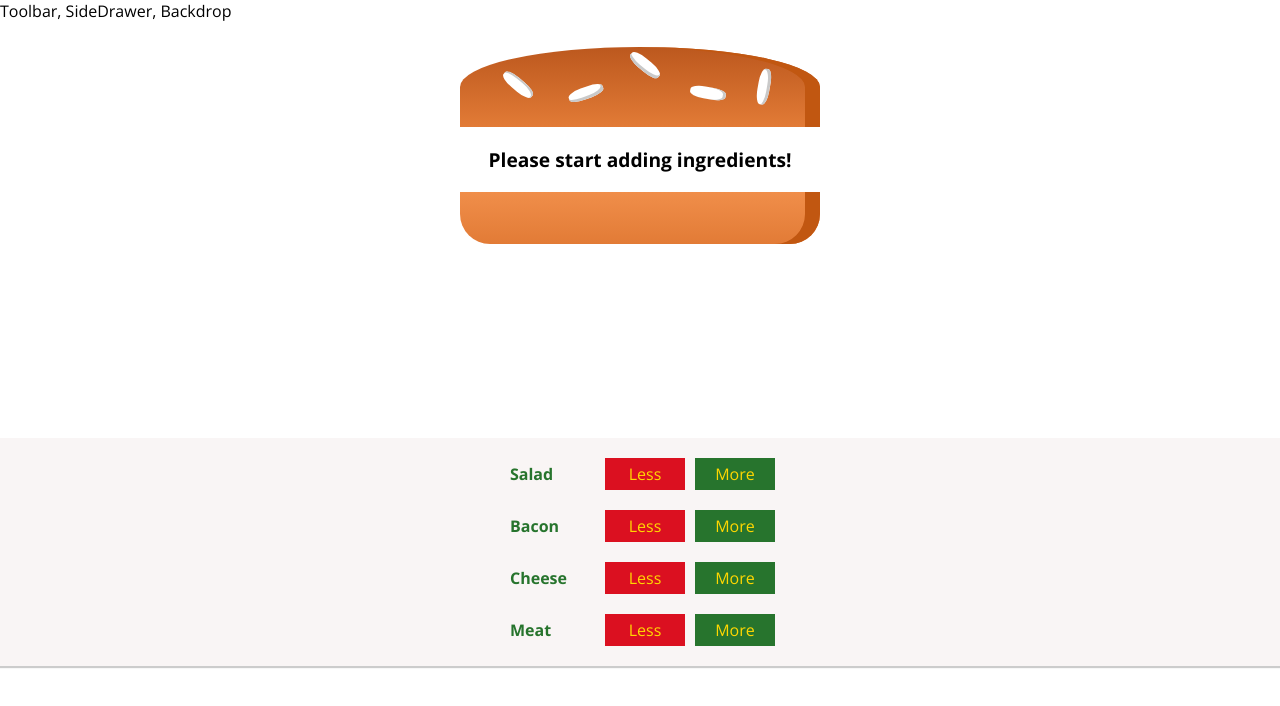
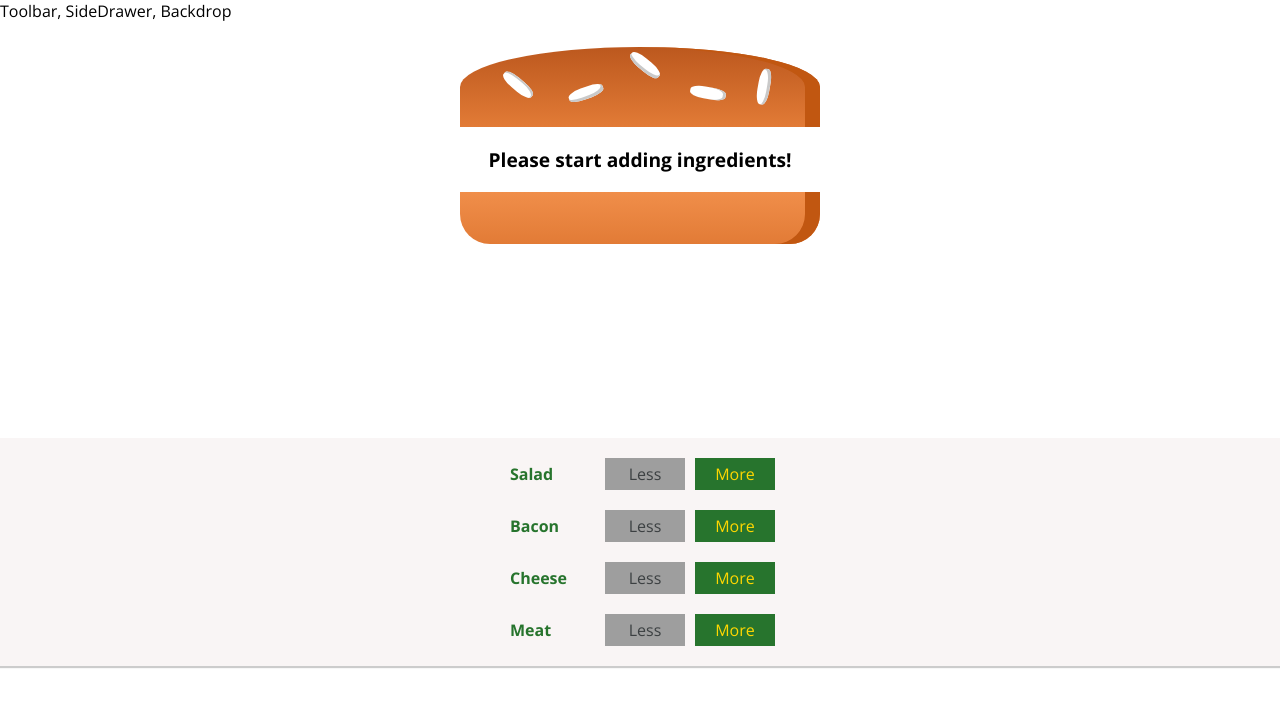
Before and after one commit to Wolfy64/burger-builder, a React app: page / in a window 1280 px wide. Shown: the top 706 px of the page. Built offline with nearby package versions, Linux system fonts and the light colour scheme.

Commit message:
Removing Ingredients Safely

```diff
--- a/src/components/Burger/BuildControls/BuildControl/BuildControl.css
+++ b/src/components/Burger/BuildControls/BuildControl/BuildControl.css
@@ -18,14 +18,13 @@
 }
 
 .BuildControl button:disabled {
-    background-color: #AC9980;
-    border: 1px solid #7E7365;
-    color: #ccc;
+    background-color: #9E9E9E;
+    color: #3c4042;
     cursor: default;
 }
 
 .BuildControl button:hover:disabled {
-    background-color: #AC9980;
+    background-color: #6d6d6d;
     color: #ccc;
     cursor: not-allowed;
 }
--- a/src/components/Burger/BuildControls/BuildControl/BuildControl.js
+++ b/src/components/Burger/BuildControls/BuildControl/BuildControl.js
@@ -4,7 +4,13 @@ import classes from "./BuildControl.css";
 const BuildControl = props => (
   <div className={classes.BuildControl}>
     <div className={classes.Label}>{props.label}</div>
-    <button className={classes.Less}>Less</button>
+    <button
+      className={classes.Less}
+      onClick={props.removed}
+      disabled={props.disabled}
+    >
+      Less
+    </button>
     <button className={classes.More} onClick={props.added}>
       More
     </button>
--- a/src/components/Burger/BuildControls/BuildControls.js
+++ b/src/components/Burger/BuildControls/BuildControls.js
@@ -14,6 +14,8 @@ const BuildControls = props => (
     {controls.map(e => (
       <BuildControl
         added={() => props.ingredientsAdded(e.type)}
+        removed={() => props.ingredientRemoved(e.type)}
+        disabled={props.disabled[e.type]}
         key={e.label}
         label={e.label}
       />
--- a/src/containers/BurgerBuilder/BurgerBuilder.js
+++ b/src/containers/BurgerBuilder/BurgerBuilder.js
@@ -20,11 +20,7 @@ class BurguerBuilder extends Component {
     totalPrice: 4
   };
 
-  addIngredientHandler = (type) => {
-    console.log(type);
-    console.log(this.state.ingredients);
-    console.log(this.state.ingredients[type]);
-
+  addIngredientHandler = type => {
     const oldCount = this.state.ingredients[type];
     const updatedCount = oldCount + 1;
     const updatedIngredients = { ...this.state.ingredients };
@@ -36,17 +32,38 @@ class BurguerBuilder extends Component {
       ingredients: updatedIngredients,
       totalPrice: newPrice
     });
-  }
+  };
 
-  removeIngredientHandler = (type) => {}
+  removeIngredientHandler = type => {
+    const oldCount = this.state.ingredients[type];
+    if (oldCount <= 0) return;
+    const updatedCount = oldCount - 1;
+    const updatedIngredients = { ...this.state.ingredients };
+    updatedIngredients[type] = updatedCount;
+    const priceDeduction = INGREDIENT_PRICES[type];
+    const oldPrice = this.state.totalPrice;
+    const newPrice = oldPrice - priceDeduction;
+    this.setState({
+      ingredients: updatedIngredients,
+      totalPrice: newPrice
+    });
+  };
 
   render() {
+    const disableInfo = {
+      ...this.state.ingredients
+    }
+    for (let key in disableInfo) {
+      disableInfo[key] = disableInfo[key] <= 0;
+    }
+
     return (
       <React.Fragment>
         <Burger ingredients={this.state.ingredients} />
         <BuildControls
           ingredientsAdded={this.addIngredientHandler}
           ingredientRemoved={this.removeIngredientHandler}
+          disabled={disableInfo}
         />
       </React.Fragment>
     );
```
